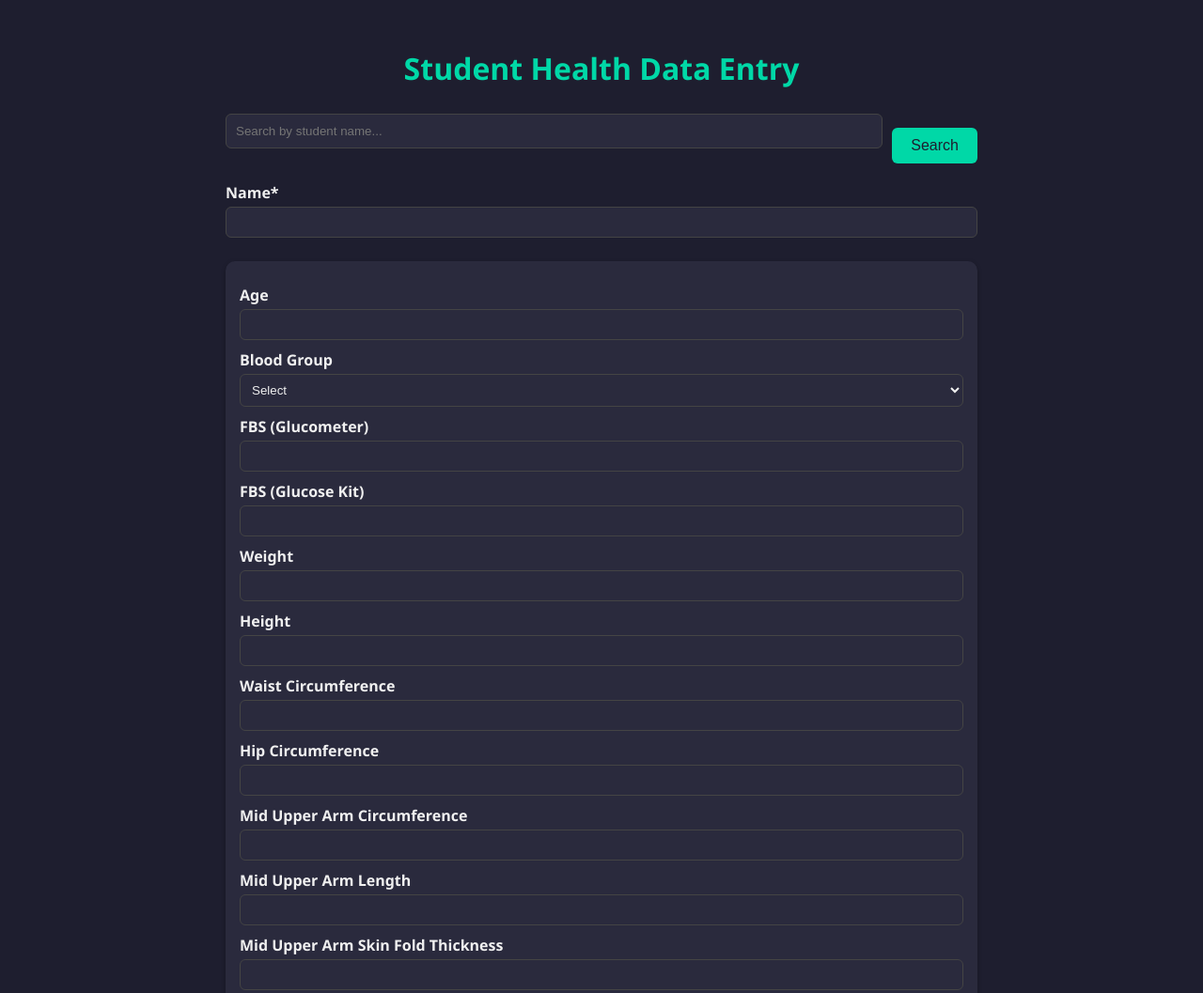
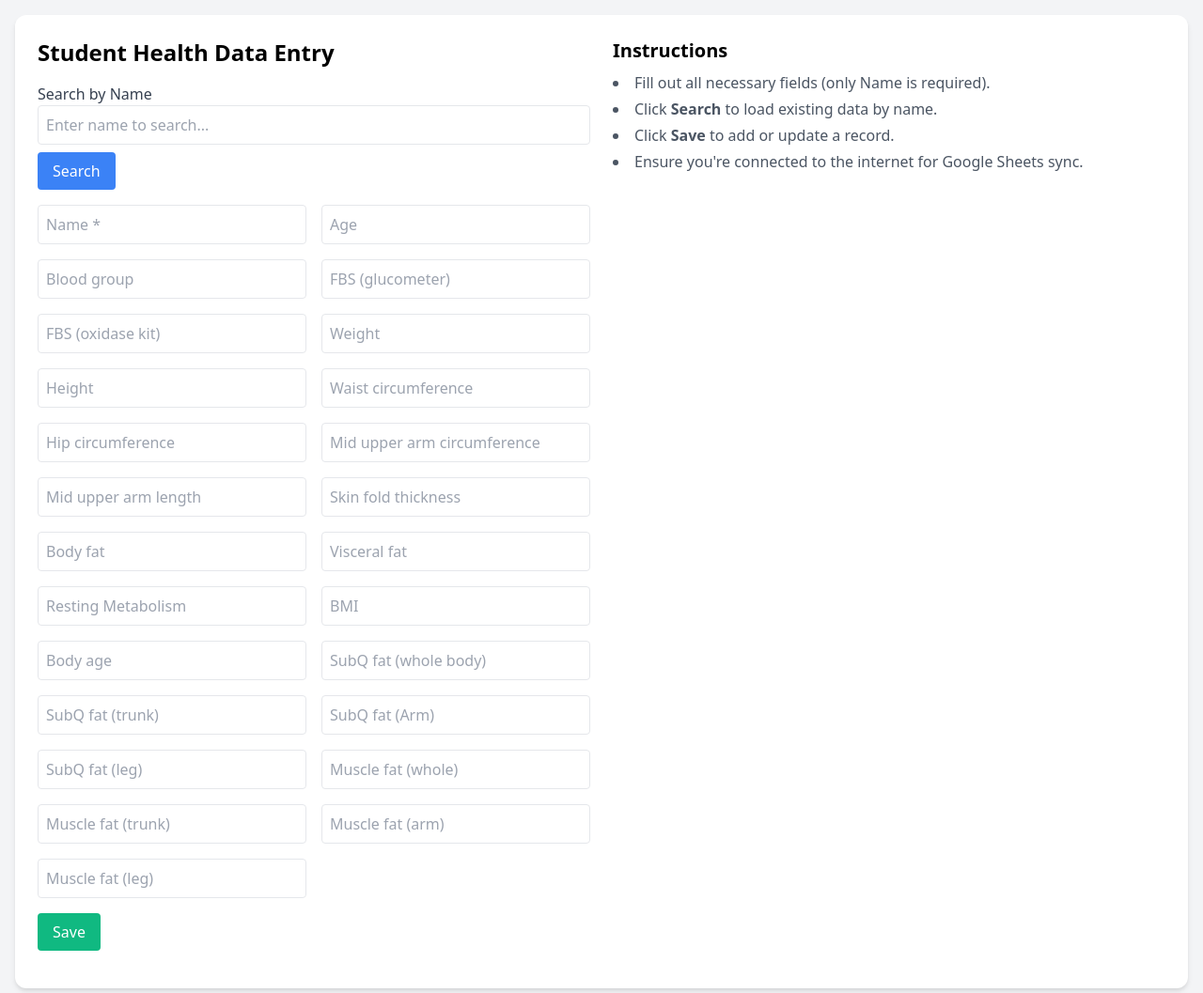
Before and after one commit to DhanukD/student-health-record-interface, a plain HTML site: page index.html in a window 1280 px wide. Shown: the top 1057 px of the page at 94% size. Drawn offline with nearby package versions, Linux system fonts and the light colour scheme; no server answers.

Commit message:
index.html

```diff
--- a/index.html
+++ b/index.html
@@ -2,212 +2,114 @@
 <html lang="en">
 <head>
   <meta charset="UTF-8" />
-  <meta name="viewport" content="width=device-width, initial-scale=1.0"/>
+  <meta name="viewport" content="width=device-width, initial-scale=1.0" />
   <title>Student Health Data Entry</title>
-  <style>
-    body {
-      font-family: 'Segoe UI', Tahoma, Geneva, Verdana, sans-serif;
-      background-color: #1e1e2f;
-      color: #f0f0f0;
-      max-width: 800px;
-      margin: auto;
-      padding: 30px;
-    }
-    h1 {
-      text-align: center;
-      color: #00d8a7;
-    }
-    label {
-      display:block;
-      margin:10px 0 4px;
-      font-weight: 600;
-    }
-    input, select {
-      width: 100%;
-      padding: 8px;
-      border-radius: 6px;
-      border: 1px solid #444;
-      background-color: #2a2a3d;
-      color: #f0f0f0;
-      box-sizing: border-box;
-    }
-    .section, .fat-section {
-      margin: 25px 0;
-      background: #2a2a3d;
-      padding: 15px;
-      border-radius: 10px;
-      box-shadow: 0 2px 5px rgba(0,0,0,0.3);
-    }
-    .fat-section h3 {
-      margin-top: 0;
-      color: #00d8a7;
-    }
-    #searchBar {
-      margin-bottom: 10px;
-      padding: 10px;
-      border-radius: 6px;
-      border: 1px solid #444;
-      background-color: #2a2a3d;
-      color: #f0f0f0;
-      width: 100%;
-      box-sizing: border-box;
-    }
-    button {
-      margin-top: 20px;
-      padding: 10px 20px;
-      background-color: #00d8a7;
-      border: none;
-      border-radius: 6px;
-      color: #1e1e2f;
-      font-size: 16px;
-      cursor: pointer;
-    }
-    button:hover {
-      background-color: #00c496;
-    }
-    #message {
-      margin-top: 15px;
-      color: #00ffcc;
-      font-weight: 600;
-      text-align: center;
-    }
-    #searchWrapper {
-      display: flex;
-      gap: 10px;
-      align-items: center;
-      margin-bottom: 20px;
-    }
-  </style>
+  <script defer src="script.js"></script>
+  <link href="https://cdn.jsdelivr.net/npm/tailwindcss@2.2.19/dist/tailwind.min.css" rel="stylesheet">
 </head>
-<body>
-  <h1>Student Health Data Entry</h1>
+<body class="bg-gray-100 min-h-screen p-4">
+  <div class="max-w-7xl mx-auto bg-white rounded-xl shadow-md p-6 grid grid-cols-1 md:grid-cols-2 gap-6">
 
-  <div id="searchWrapper">
-    <input id="searchBar" type="text" placeholder="Search by student name..." />
-    <button id="searchButton" type="button">Search</button>
+    <!-- Left Column: Form -->
+    <div>
+      <h1 class="text-2xl font-bold mb-4">Student Health Data Entry</h1>
+
+      <div class="mb-4">
+        <label class="block text-gray-700">Search by Name</label>
+        <input type="text" id="searchName" class="w-full border p-2 rounded" placeholder="Enter name to search...">
+        <button type="button" id="searchBtn" class="mt-2 bg-blue-500 text-white px-4 py-2 rounded">Search</button>
       </div>
 
-  <form id="healthForm">
-    <label>Name*</label>
-    <input name="Name" required />
-
-    <div class="section">
-      <label>Age</label><input name="Age" type="number"/>
-      <label>Blood Group</label>
-      <select name="Blood Group">
-        <option value="">Select</option>
-        <option value="A+">A+</option>
-        <option value="A-">A-</option>
-        <option value="B+">B+</option>
-        <option value="B-">B-</option>
-        <option value="AB+">AB+</option>
-        <option value="AB-">AB-</option>
-        <option value="O+">O+</option>
-        <option value="O-">O-</option>
-      </select>
-      <label>FBS (Glucometer)</label><input name="FBS (Glucometer)"/>
-      <label>FBS (Glucose Kit)</label><input name="FBS (Glucose Kit)"/>
-      <label>Weight</label><input name="Weight"/>
-      <label>Height</label><input name="Height"/>
-      <label>Waist Circumference</label><input name="Waist Circumference"/>
-      <label>Hip Circumference</label><input name="Hip Circumference"/>
-      <label>Mid Upper Arm Circumference</label><input name="Mid Upper Arm Circumference"/>
-      <label>Mid Upper Arm Length</label><input name="Mid Upper Arm Length"/>
-      <label>Mid Upper Arm Skin Fold Thickness</label><input name="Mid Upper Arm Skin Fold Thickness"/>
-      <label>Body Fat</label><input name="Body Fat"/>
+      <form id="healthForm" class="space-y-4">
+        <div class="grid grid-cols-1 sm:grid-cols-2 gap-4">
+          <input type="text" name="Name" placeholder="Name *" required class="border p-2 rounded">
+          <input type="number" name="Age" placeholder="Age" class="border p-2 rounded">
+          <input type="text" name="Blood group" placeholder="Blood group" class="border p-2 rounded">
+          <input type="number" step="any" name="FBS level (glucometer)" placeholder="FBS (glucometer)" class="border p-2 rounded">
+          <input type="number" step="any" name="FBS level (glucose oxidase kit)" placeholder="FBS (oxidase kit)" class="border p-2 rounded">
+          <input type="number" step="any" name="Weight" placeholder="Weight" class="border p-2 rounded">
+          <input type="number" step="any" name="Height" placeholder="Height" class="border p-2 rounded">
+          <input type="number" step="any" name="Waist circumference" placeholder="Waist circumference" class="border p-2 rounded">
+          <input type="number" step="any" name="Hip circumference" placeholder="Hip circumference" class="border p-2 rounded">
+          <input type="number" step="any" name="Mid upper arm circumference" placeholder="Mid upper arm circumference" class="border p-2 rounded">
+          <input type="number" step="any" name="Mid upper arm length" placeholder="Mid upper arm length" class="border p-2 rounded">
+          <input type="number" step="any" name="Mid upper arm skin fold thikness" placeholder="Skin fold thickness" class="border p-2 rounded">
+          <input type="number" step="any" name="Body fat" placeholder="Body fat" class="border p-2 rounded">
+          <input type="number" step="any" name="Visceral fat" placeholder="Visceral fat" class="border p-2 rounded">
+          <input type="number" step="any" name="Resting Metabolism" placeholder="Resting Metabolism" class="border p-2 rounded">
+          <input type="number" step="any" name="BMI" placeholder="BMI" class="border p-2 rounded">
+          <input type="number" step="any" name="Body age" placeholder="Body age" class="border p-2 rounded">
+          <input type="number" step="any" name="Subcutaneous fat whole body" placeholder="SubQ fat (whole body)" class="border p-2 rounded">
+          <input type="number" step="any" name="Subcutaneous fat trunk" placeholder="SubQ fat (trunk)" class="border p-2 rounded">
+          <input type="number" step="any" name="Subcutaneous fat Arm" placeholder="SubQ fat (Arm)" class="border p-2 rounded">
+          <input type="number" step="any" name="Subcutaneous fat leg" placeholder="SubQ fat (leg)" class="border p-2 rounded">
+          <input type="number" step="any" name="Skeletal muscle fat whole body" placeholder="Muscle fat (whole)" class="border p-2 rounded">
+          <input type="number" step="any" name="Skeletal muscle trunk" placeholder="Muscle fat (trunk)" class="border p-2 rounded">
+          <input type="number" step="any" name="Skeletal muscle arm" placeholder="Muscle fat (arm)" class="border p-2 rounded">
+          <input type="number" step="any" name="Skeletal muscle leg" placeholder="Muscle fat (leg)" class="border p-2 rounded">
         </div>
 
-    <div class="fat-section">
-      <h3>Fat Analysis</h3>
-      <label>Visceral Fat</label><input name="Visceral Fat"/>
-      <label>Resting Metabolism</label><input name="Resting Metabolism"/>
-      <label>BMI</label><input name="BMI"/>
-      <label>Body Age</label><input name="Body Age"/>
-      <label>Subcutaneous Fat (Whole)</label><input name="Subcutaneous Fat (Whole)"/>
-      <label>Subcutaneous Fat (Trunk)</label><input name="Subcutaneous Fat (Trunk)"/>
-      <label>Subcutaneous Fat (Arm)</label><input name="Subcutaneous Fat (Arm)"/>
-      <label>Subcutaneous Fat (Leg)</label><input name="Subcutaneous Fat (Leg)"/>
-      <label>Skeletal Muscle (Whole)</label><input name="Skeletal Muscle (Whole)"/>
-      <label>Skeletal Muscle (Trunk)</label><input name="Skeletal Muscle (Trunk)"/>
-      <label>Skeletal Muscle (Arm)</label><input name="Skeletal Muscle (Arm)"/>
-      <label>Skeletal Muscle (Leg)</label><input name="Skeletal Muscle (Leg)"/>
+        <button type="submit" class="bg-green-500 text-white px-4 py-2 rounded">Save</button>
+      </form>
+
+      <div id="message" class="mt-4 text-center text-green-600 font-bold"></div>
     </div>
 
-    <button type="submit">Save Record</button>
-    <div id="message"></div>
-  </form>
+    <!-- Right Column: Optional instructions or preview -->
+    <div class="hidden md:block">
+      <h2 class="text-xl font-semibold mb-2">Instructions</h2>
+      <ul class="list-disc list-inside text-gray-600 space-y-1">
+        <li>Fill out all necessary fields (only Name is required).</li>
+        <li>Click <strong>Search</strong> to load existing data by name.</li>
+        <li>Click <strong>Save</strong> to add or update a record.</li>
+        <li>Ensure you're connected to the internet for Google Sheets sync.</li>
+      </ul>
+    </div>
+
+  </div>
 
   <script>
-    const scriptURL = 'https://script.google.com/macros/s/AKfycbwc-PDC_H8O3pU4P9soKBKmoGwMcXp0MrFH5FnYJre7p7KvIPLrUWcGH6SQHfbtUGs3/exec';
     const form = document.getElementById('healthForm');
-    const searchBar = document.getElementById('searchBar');
-    const searchButton = document.getElementById('searchButton');
     const message = document.getElementById('message');
+    const searchBtn = document.getElementById('searchBtn');
+    const searchInput = document.getElementById('searchName');
+    const endpoint = 'https://script.google.com/macros/s/AKfycbye076teJ79qCkBE-qm2GDlaSjwFcgrBWwhKIcPtPa8IZu3M2GTUjp2hr2gWA6ccVG_rg/exec';
 
-    let allData = [];
-    let currentEditingRowIndex = -1;
+    form.addEventListener('submit', async (e) => {
+      e.preventDefault();
+      const formData = new FormData(form);
+      const data = {};
+      formData.forEach((value, key) => {
+        data[key] = value;
+      });
 
-    async function fetchData() {
-      const res = await fetch(scriptURL);
-      const json = await res.json();
-      allData = json;
-    }
+      const response = await fetch(endpoint, {
+        method: 'POST',
+        headers: { 'Content-Type': 'application/json' },
+        body: JSON.stringify(data),
+      });
 
-    function fillForm(data) {
-      const fields = form.querySelectorAll("input, select");
-      fields.forEach(input => {
-        if (data[input.name] !== undefined) {
-          input.value = data[input.name];
+      const result = await response.json();
+      message.textContent = result.message || 'Data saved successfully';
+    });
+
+    searchBtn.addEventListener('click', async () => {
+      const name = searchInput.value.trim();
+      if (!name) return;
+
+      const response = await fetch(`${endpoint}?name=${encodeURIComponent(name)}`);
+      const data = await response.json();
+
+      if (data.found) {
+        Object.keys(data.record).forEach(key => {
+          const field = form.querySelector(`[name="${key}"]`);
+          if (field) field.value = data.record[key];
+        });
+        message.textContent = 'Record loaded. You can update and save.';
       } else {
-          input.value = '';
+        message.textContent = 'No record found with that name.';
       }
     });
-    }
-
-    function clearForm() {
-      form.reset();
-      currentEditingRowIndex = -1;
-    }
-
-    function searchStudent() {
-      const query = searchBar.value.trim().toLowerCase();
-      if (query.length === 0) return;
-
-      const result = allData.findIndex(item => item.Name && item.Name.toLowerCase() === query);
-      if (result !== -1) {
-        currentEditingRowIndex = result;
-        fillForm(allData[result]);
-      }
-    }
-
-    searchButton.addEventListener("click", searchStudent);
-
-    form.addEventListener("submit", async (e) => {
-      e.preventDefault();
-      const formData = {};
-      new FormData(form).forEach((val, key) => formData[key] = val);
-
-      if (currentEditingRowIndex !== -1) {
-        formData.__rowIndex = currentEditingRowIndex;
-      }
-
-      const res = await fetch(scriptURL, {
-        method: 'POST',
-        headers: {
-          'Content-Type': 'application/json'
-        },
-        body: JSON.stringify(formData)
-      });
-
-      message.textContent = "Record saved successfully!";
-      setTimeout(() => message.textContent = '', 3000);
-
-      clearForm();
-      searchBar.value = '';
-      await fetchData();
-    });
-
-    fetchData();
   </script>
 </body>
 </html>
```
Lines whose indentation alone changed are shown as unchanged.
